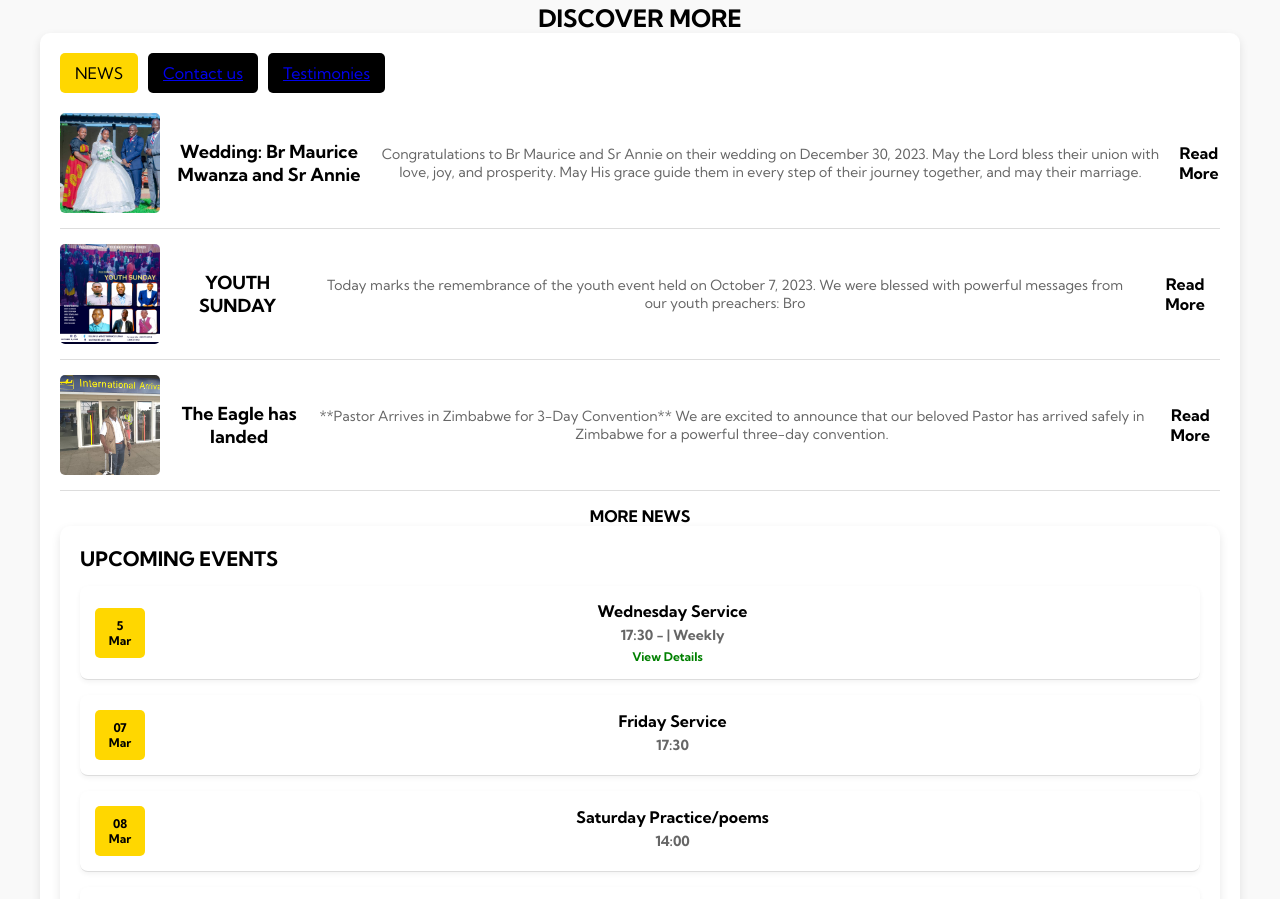
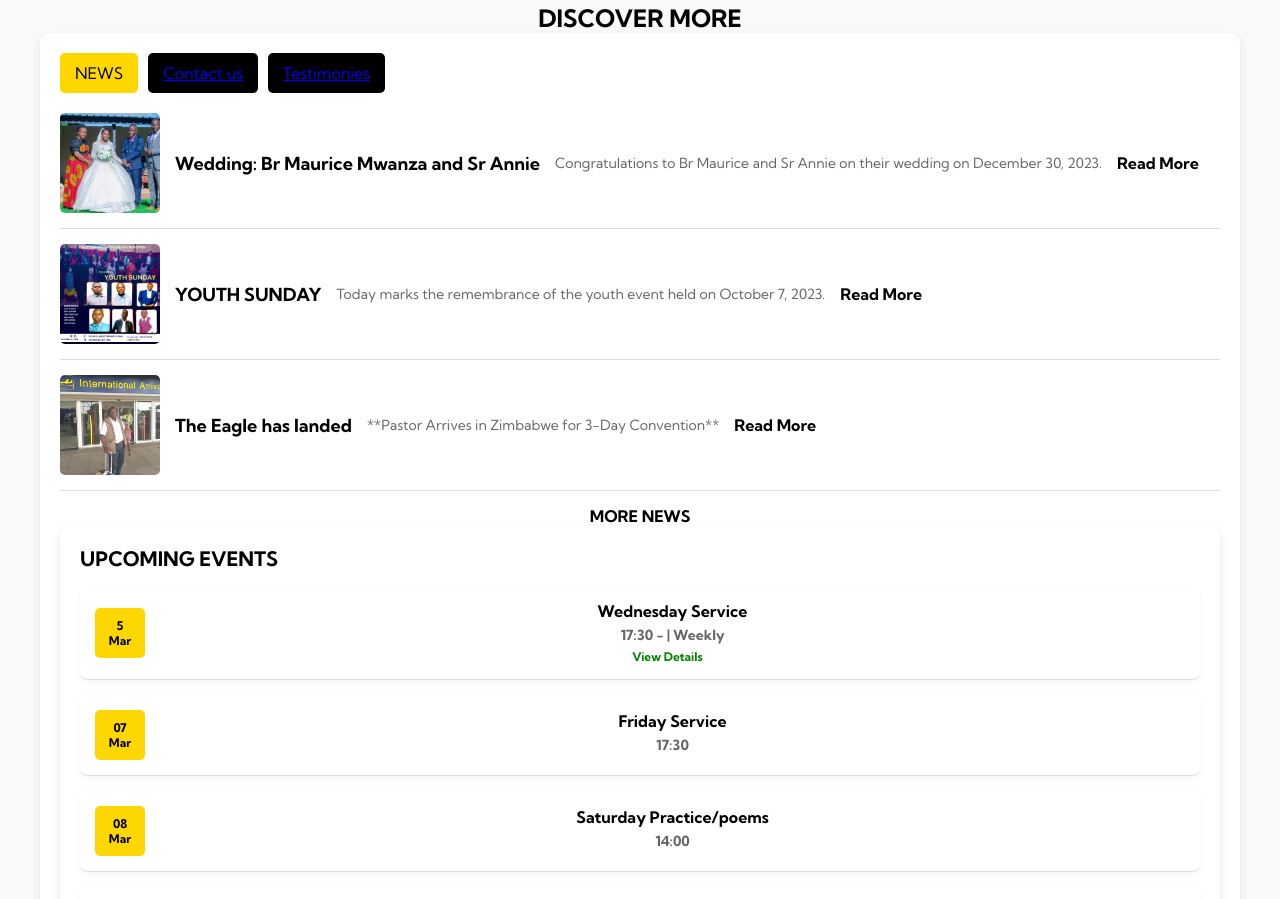
Before and after one commit to Peace-Tabernacle/peacetabernacle, a website: page index.html in a window 1280 px wide. Shown: the part 2527-3426 px from the top of the page. Drawn offline with Linux system fonts and the light colour scheme.

Commit message:
Updated index.html and style.css with latest changes

```diff
--- a/index.html
+++ b/index.html
@@ -174,19 +174,19 @@
                     <div class="news-item">
                         <img src="/image/wedding1.jpg" alt="Wedding">
                         <h3>Wedding: Br Maurice Mwanza and Sr Annie </h3>
-                        <p>Congratulations to Br Maurice and Sr Annie on their wedding on December 30, 2023. May the Lord bless their union with love, joy, and prosperity. May His grace guide them in every step of their journey together, and may their marriage.</p>
+                        <p>Congratulations to Br Maurice and Sr Annie on their wedding on December 30, 2023.</p>
                         <a href="News.html">Read More</a>
                     </div>
                     <div class="news-item">
                         <img src="/news-images/youth10.jpg" alt="Wedding">
                         <h3> YOUTH SUNDAY</h3>
-                        <p>Today marks the remembrance of the youth event held on October 7, 2023. We were blessed with powerful messages from our youth preachers: Bro</p>
+                        <p>Today marks the remembrance of the youth event held on October 7, 2023. </p>
                         <a href="News.html">Read More</a>
                     </div>
                     <div class="news-item">
                         <img src="news-images/the eagle has landed.jpg" alt="Wedding">
                         <h3>The Eagle has landed</h3>
-                        <p>**Pastor Arrives in Zimbabwe for 3-Day Convention** We are excited to announce that our beloved Pastor has arrived safely in Zimbabwe for a powerful three-day convention. </p>
+                        <p>**Pastor Arrives in Zimbabwe for 3-Day Convention** </p>
                         <a href="News.html">Read More</a>
 
                     </div>
--- a/style.css
+++ b/style.css
@@ -558,7 +558,7 @@ td:hover {
 
 /* Mobile Responsiveness */
 
-@media (max-width: 768px) {
+@media (max-width: 600px) {
     .overlay-content {
         width: 100%;
         top: 40%;
```
